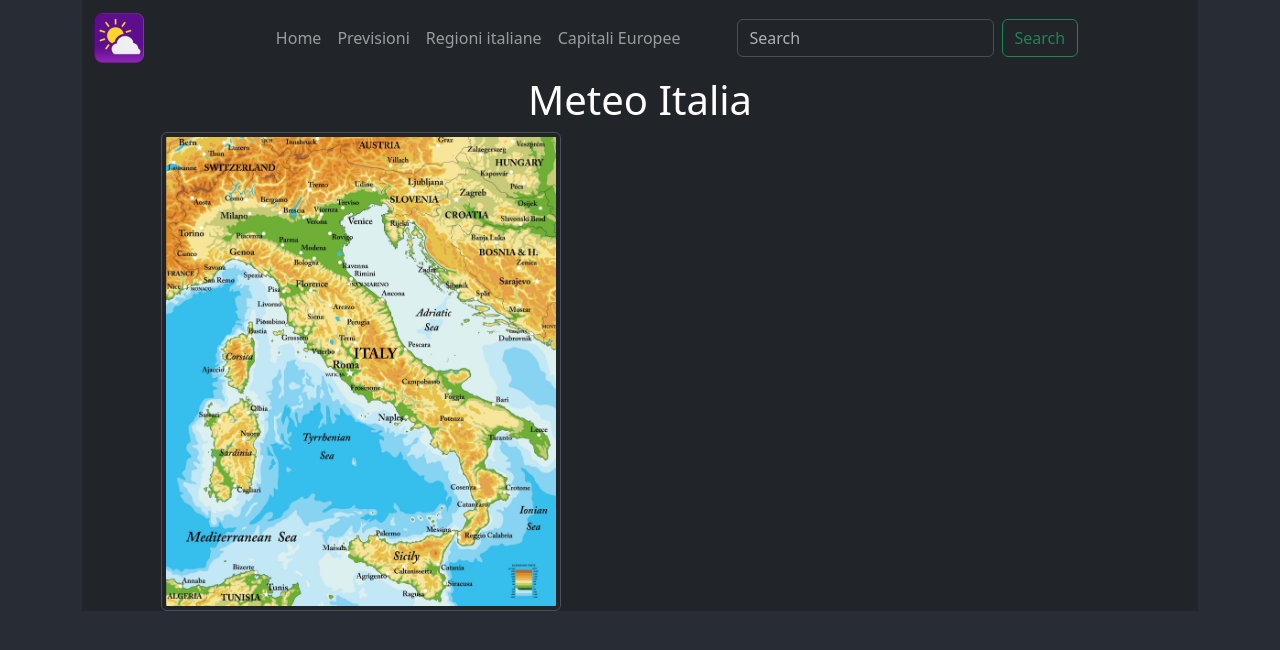
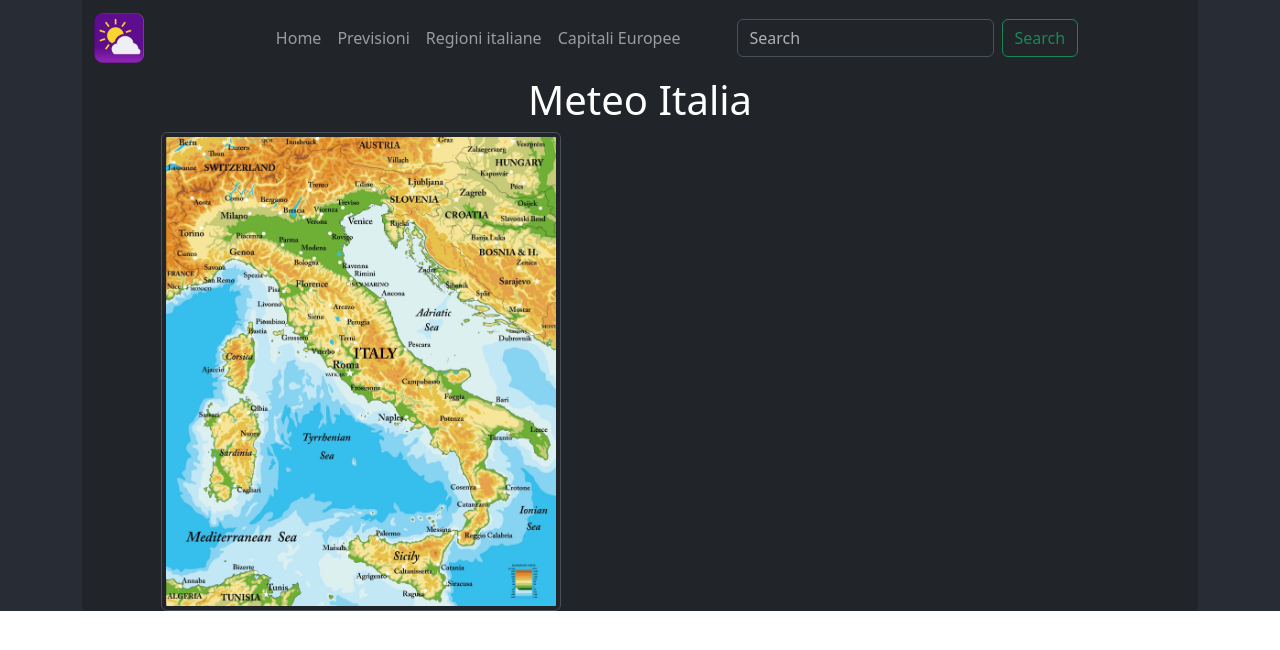
Before and after one commit to marcocodd/u3-w2-project, a React (Create React App) app: page / in a window 1280 px wide. Shown: the top 650 px of the page. Built offline with nearby package versions, Linux system fonts and the light colour scheme; no server answers.

Commit message:
vh h-100

```diff
--- a/src/App.css
+++ b/src/App.css
@@ -3,6 +3,7 @@
    /* Altezza uguale all'altezza della finestra */
 background-color: #282c34!important;
 height: 100vh;
+width: 100vh;
 }
 
 
--- a/src/App.js
+++ b/src/App.js
@@ -18,14 +18,13 @@ function App() {
   };
 
   return (
-    <div data-bs-theme="dark" className="App bg-dark vw-100">
+   <div data-bs-theme="dark" className="App bg-dark vw-100 h-100">
     <BrowserRouter>
      <Container>
-     <MeteoNavBar word={handleSearchedWord}/>
+      <MeteoNavBar word={handleSearchedWord} />
       <Routes>
-        <Route path='/' element={<WeatherMain/>}/>
+       <Route path="/" element={<WeatherMain />} />
        <Route path="/search/:wordSearch" element={<SearchedPage />} />
-
       </Routes>
      </Container>
     </BrowserRouter>
```
Lines whose indentation alone changed are shown as unchanged.
